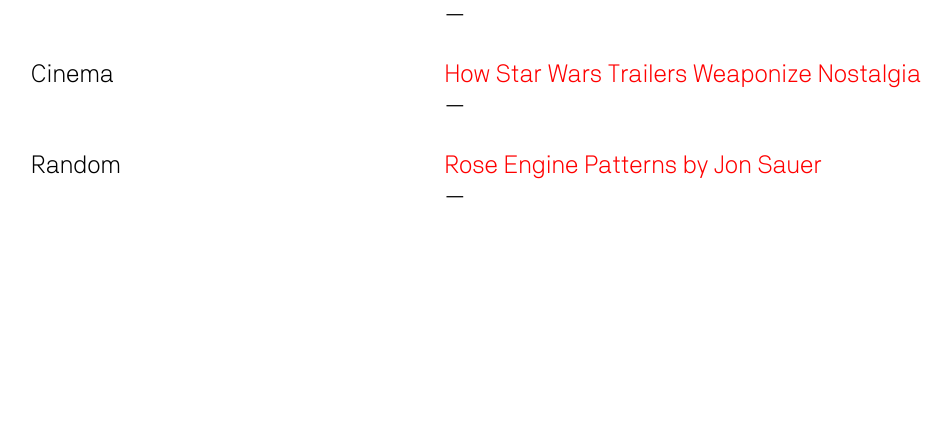
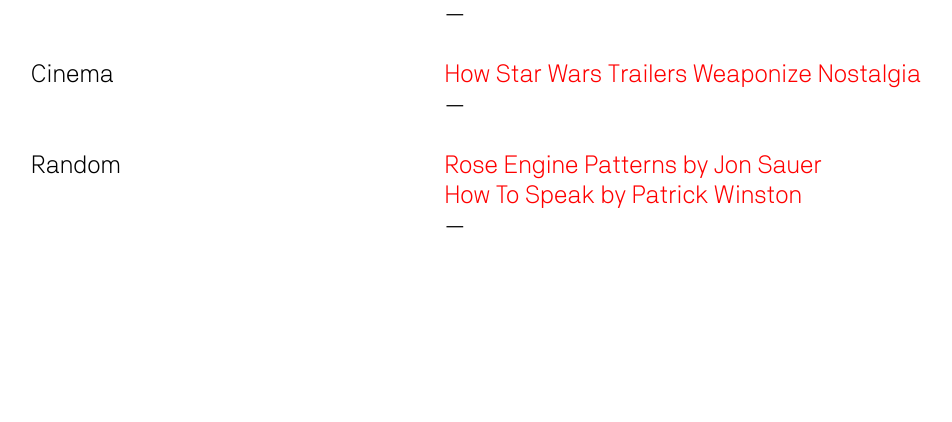
Before and after one commit to shinjipons/portfolio-html, a PHP site: page /-links.php in a window 1280 px wide. Shown: the part 1879-2301 px from the top of the page, without its empty margins (1-953 px from the left). Before the commit the page ends 2077 px from the top, so only its background shows below. Run offline with PHP 8.4, Linux system fonts and the light colour scheme.

Commit message:
Update -links.php

```diff
--- a/-links.php
+++ b/-links.php
@@ -148,6 +148,7 @@
 	<section class="w4 no-rm">
 		<ul>
 			<li><a href="https://www.jonsauer.com/product-page/copy-of-copy-of-rose-engine-patterns-by-jon-sauer" target="_blank">Rose Engine Patterns by Jon Sauer</a></li>
+			<li><a href="https://youtu.be/Unzc731iCUY" target="_blank">How To Speak by Patrick Winston</a></li>
 		</ul>
 	</section>
 
```
